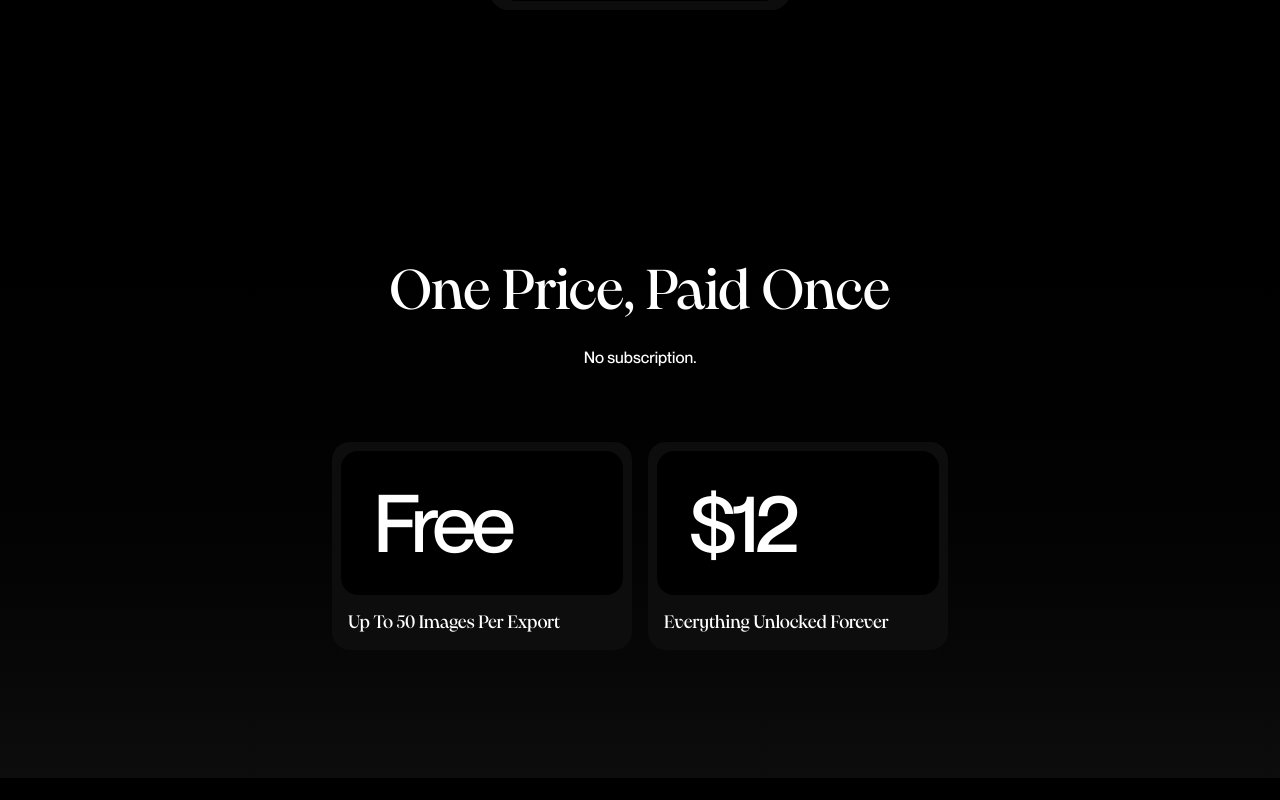
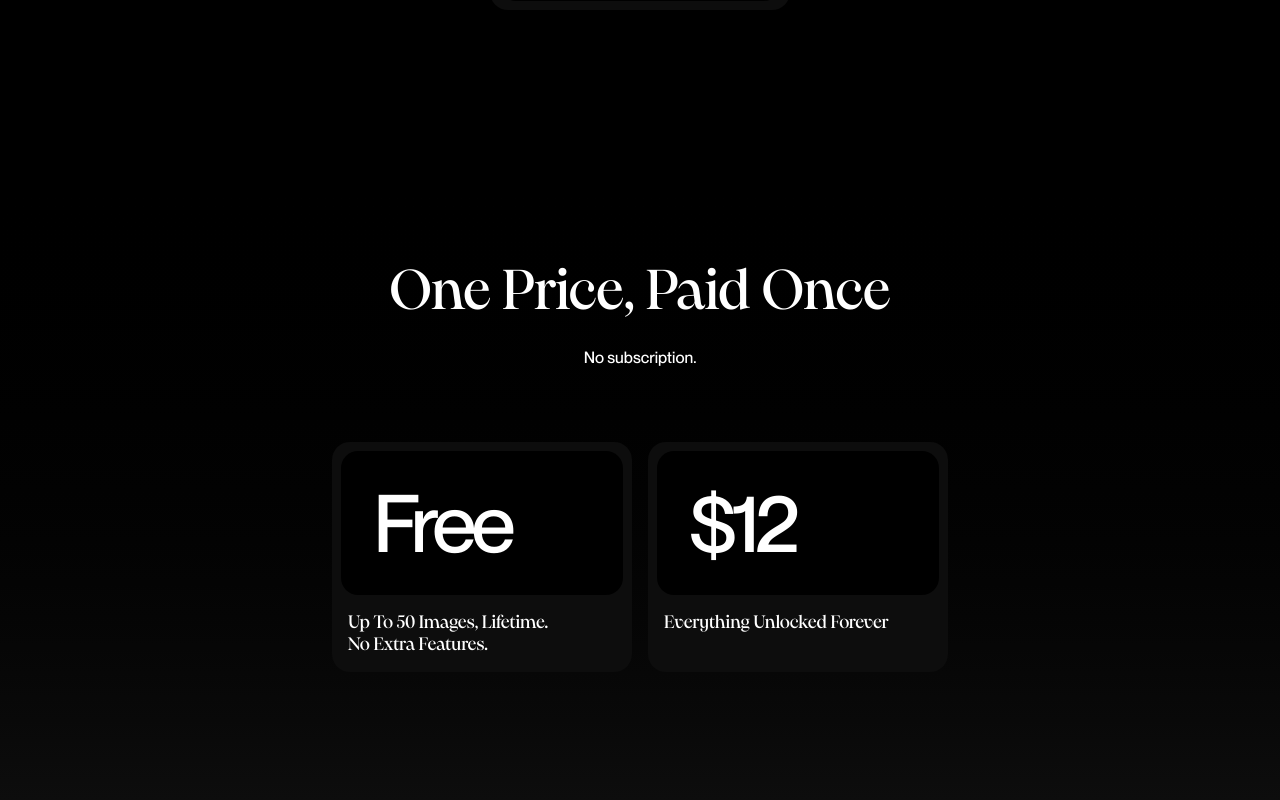
Before and after one commit to nomanwebflow/pluckr, a Next.js app in the folder landing/: page / in a window 1280 px wide. Shown: the part 5280-6080 px from the top of the page. Before the commit the page ends 6058 px from the top, so only its background shows below. Built offline with nearby package versions, Linux system fonts and the light colour scheme.

Commit message:
Price: free tier is 50 images lifetime, no extra features
Co-Authored-By: Claude Sonnet 5.5 <noreply@anthropic.com>

```diff
--- a/landing/src/components/price.tsx
+++ b/landing/src/components/price.tsx
@@ -1,6 +1,6 @@
 const plans = [
-  { price: "Free", note: "Up to 50 images per export" },
-  { price: "$12", note: "Everything unlocked forever" },
+  { price: "Free", note: ["Up to 50 images, lifetime.", "No extra features."] },
+  { price: "$12", note: ["Everything unlocked forever"] },
 ];
 
 export function Price() {
@@ -15,7 +15,7 @@ export function Price() {
         </p>
       </div>
 
-      <ul className="flex w-full flex-wrap items-center justify-center gap-4">
+      <ul className="flex w-full flex-wrap items-stretch justify-center gap-4">
         {plans.map((plan) => (
           <li
             key={plan.price}
@@ -27,7 +27,11 @@ export function Price() {
               </p>
             </div>
             <p className="font-display p-2 text-lg leading-[normal] capitalize">
-              {plan.note}
+              {plan.note.map((line) => (
+                <span key={line} className="block">
+                  {line}
+                </span>
+              ))}
             </p>
           </li>
         ))}
```
